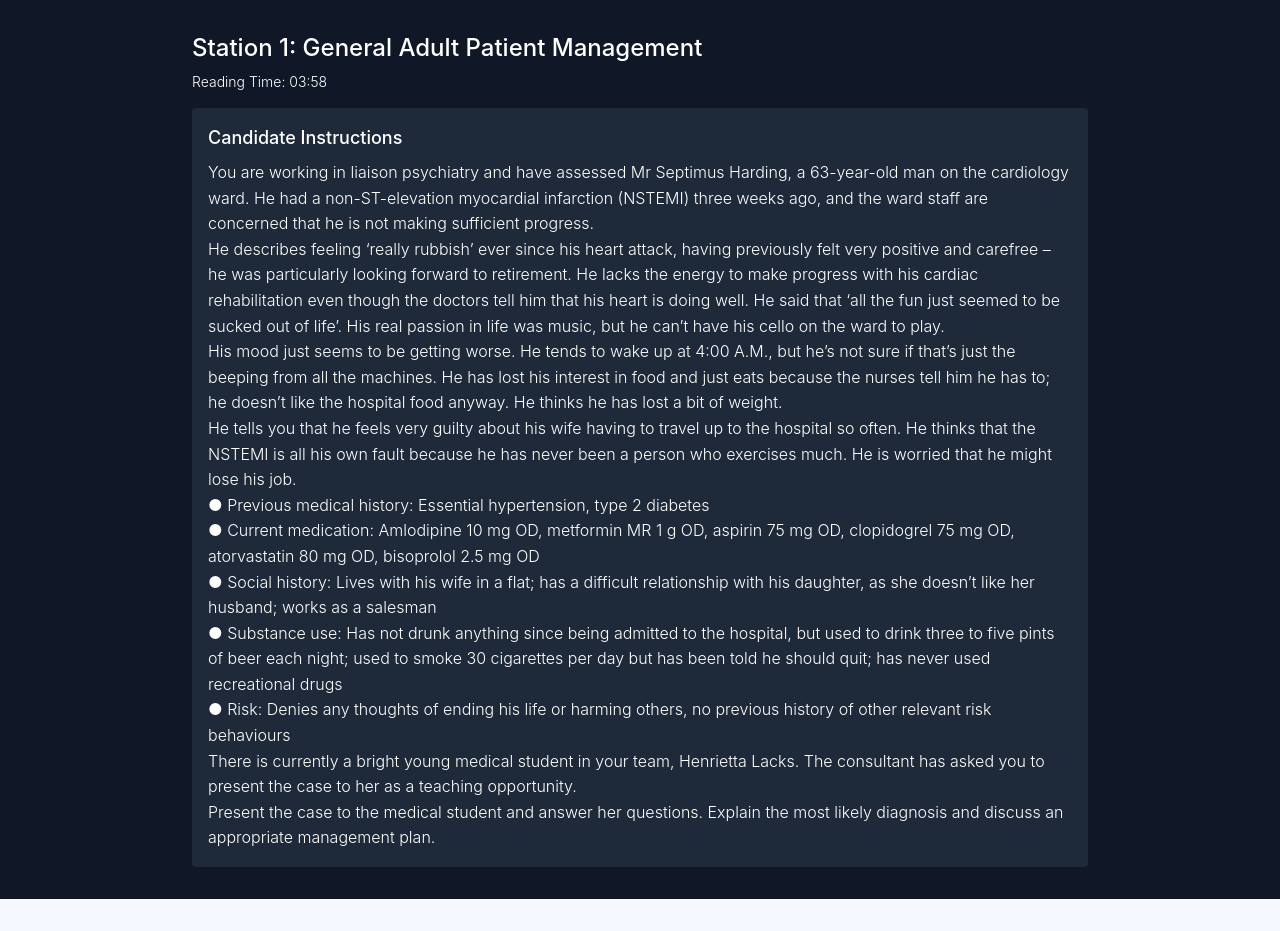
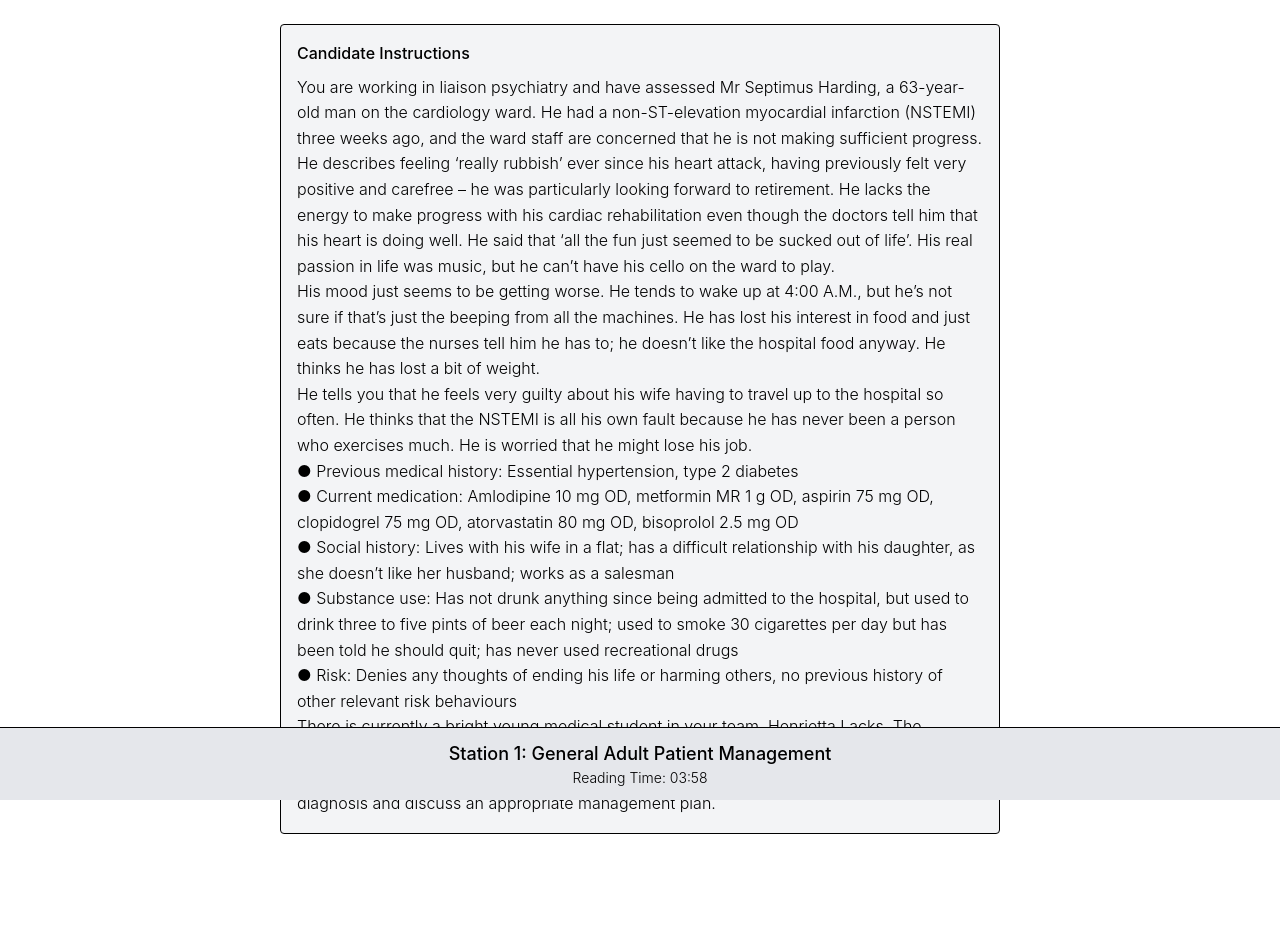
Before and after one commit to mindhelpa-limited/cas-simulator, a Next.js app: page /mockone in a window 1280 px wide. Both pictures are taken after typing "Sample" into the empty fields and a click on the button "Start Exam". Before the commit the page ends 899 px from the top, so only its background shows below. Built offline with nearby package versions, Linux system fonts and the light colour scheme.

Commit message:
Fix checkout session code with logs

```diff
--- a/app/mockone/page.tsx
+++ b/app/mockone/page.tsx
@@ -4,21 +4,20 @@ import { useState, useEffect, useRef } from "react";
 
 interface Station {
   title: string;
-  readingTime: number;
-  stationTime: number;
+  readingTime: number;   // e.g., 240
+  stationTime: number;   // e.g., 420
   candidateInstructions: string;
-  actorInstructions: string;
+  actorInstructions: string;           // passed to API only (not shown)
   feedbackDomains: Record<string, string>;
   voice?: string;
 }
+
 type ExamPhase = "intro" | "reading" | "station" | "break" | "scoring" | "finished" | "error";
 
 const Bell = () => (
   <audio
     ref={(el) => {
-      if (el) {
-        el.play().catch(() => {});
-      }
+      if (el) el.play().catch(() => {});
     }}
     hidden
   >
@@ -30,7 +29,7 @@ export default function MockOnePage() {
   const [stations, setStations] = useState<Station[]>([]);
   const [current, setCurrent] = useState(0);
   const [phase, setPhase] = useState<ExamPhase>("intro");
-  const [timer, setTimer] = useState(0);
+  const [timer, setTimer] = useState(0); // seconds remaining in current phase
   const [candidate, setCandidate] = useState("");
   const [showBell, setShowBell] = useState(false);
 
@@ -44,66 +43,112 @@ export default function MockOnePage() {
     { stationIndex: number; log: { role: string; content: string }[] }[]
   >([]);
 
-  // --- Load stations ---
+  // ---- Guard to prevent double transitions (Strict Mode, race conditions) ----
+  const transitionLock = useRef(false);
+
+  // ---- Load stations ----
   useEffect(() => {
     fetch("/data/stationsmockone.json")
       .then((res) => res.json())
-      .then((data) => {
+      .then((data: Station[]) => {
         setStations(data);
-        setTranscripts(data.map((_: any, i: number) => ({ stationIndex: i, log: [] })));
+        setTranscripts(data.map((_, i) => ({ stationIndex: i, log: [] })));
       })
       .catch(() => setPhase("error"));
   }, []);
 
-  // --- Timer logic ---
+  // ---- Single interval driving the countdown + transitions ----
   useEffect(() => {
-    if (timer > 0) {
-      const interval = setInterval(() => {
-        setTimer((t) => t - 1);
-        if (phase === "station" && timer === 61) {
+    if (phase === "intro" || phase === "error" || phase === "scoring" || phase === "finished")
+      return;
+
+    const id = setInterval(() => {
+      setTimer((prev) => {
+        const next = prev - 1;
+
+        // ring at 1:00 remaining during station
+        if (phase === "station" && next === 60) {
           setShowBell(true);
           setTimeout(() => setShowBell(false), 2000);
         }
+
+        if (next <= 0) {
+          // handle phase end guarded
+          if (!transitionLock.current) {
+            transitionLock.current = true;
+            setTimeout(() => {
+              handlePhaseEnd(); // call outside setState synchronously to avoid re-entry
+            }, 0);
+          }
+          return 0;
+        }
+        return next;
+      });
     }, 1000);
-      return () => clearInterval(interval);
-    } else if (timer === 0 && phase !== "intro") {
-      if (phase === "reading") setPhase("station");
-      else if (phase === "station") advanceStation();
-      else if (phase === "break") setPhase("reading");
-    }
-  }, [timer, phase]);
 
-  // --- Reset timer when phase changes ---
-  useEffect(() => {
-    if (phase === "reading" && stations[current]) {
-      setTimer(stations[current].readingTime); // always 4 min from JSON
-    } else if (phase === "station" && stations[current]) {
-      setTimer(stations[current].stationTime); // always 7 min from JSON
-    } else if (phase === "break") {
-      setTimer(30 * 60); // 30 min
-    }
+    return () => clearInterval(id);
   }, [phase, current, stations]);
 
-  const advanceStation = () => {
+  // ---- Transition handlers (state machine) ----
+  const startPhase = (nextPhase: ExamPhase, nextIndex: number | null = null) => {
+    if (nextIndex !== null) setCurrent(nextIndex);
+    setPhase(nextPhase);
+
+    if (nextPhase === "reading") {
+      const idx = nextIndex ?? current;
+      setTimer(stations[idx]?.readingTime ?? 240);
+    } else if (nextPhase === "station") {
+      const idx = nextIndex ?? current;
+      setTimer(stations[idx]?.stationTime ?? 420);
+    } else if (nextPhase === "break") {
+      setTimer(30 * 60);
+    }
+
+    // release lock on next tick to avoid same-tick re-entry
+    setTimeout(() => {
+      transitionLock.current = false;
+    }, 0);
+  };
+
+  const handlePhaseEnd = () => {
+    if (phase === "reading") {
+      // Reading -> Station (same station)
+      startPhase("station", current);
+      return;
+    }
+
+    if (phase === "station") {
+      // After Station 8 (index 7) -> break; else next station reading; after 16 -> scoring
       if (current === 7) {
-      setPhase("break");
-      setCurrent(8);
-    } else if (current < stations.length - 1) {
-      setCurrent((c) => c + 1);
-      setPhase("reading");
-    } else {
+        // set up break, then continue with station 9 (index 8) after break
+        startPhase("break", 8);
+        return;
+      }
+      if (current < stations.length - 1) {
+        startPhase("reading", current + 1);
+        return;
+      }
+      // last station finished
       setPhase("scoring");
+      setTimeout(() => {
+        transitionLock.current = false;
+      }, 0);
       handleScoring();
+      return;
+    }
+
+    if (phase === "break") {
+      // Break -> Reading (current already set to 8 above)
+      startPhase("reading", current);
+      return;
     }
   };
 
+  // ---- Public actions ----
   const startExam = (name: string) => {
-    if (name.trim() && stations.length > 0) {
-      setCandidate(name);
-      setCurrent(0);
-      setPhase("reading");
-      setTimer(stations[0].readingTime); // ✅ ensure we start with Reading
-    }
+    if (!name.trim() || stations.length === 0) return;
+    setCandidate(name.trim());
+    startPhase("reading", 0); // Station 1 reading
   };
 
   const updateTranscript = (role: "user" | "assistant", content: string) => {
@@ -118,19 +163,28 @@ export default function MockOnePage() {
     const stream = await navigator.mediaDevices.getUserMedia({ audio: true });
     mediaRecorderRef.current = new MediaRecorder(stream);
     audioChunksRef.current = [];
-    mediaRecorderRef.current.ondataavailable = (e) => audioChunksRef.current.push(e.data);
+
+    mediaRecorderRef.current.ondataavailable = (e) => {
+      audioChunksRef.current.push(e.data);
+    };
+
     mediaRecorderRef.current.onstop = async () => {
       setIsProcessing(true);
       const audioBlob = new Blob(audioChunksRef.current, { type: "audio/webm" });
+
       const form = new FormData();
       form.append("audio", audioBlob, "candidate_audio.webm");
       form.append("actorInstructions", stations[current].actorInstructions);
       form.append("voice", stations[current].voice || "alloy");
-      form.append("conversationHistory", JSON.stringify(transcripts.find(t => t.stationIndex === current)?.log || []));
+      form.append(
+        "conversationHistory",
+        JSON.stringify(transcripts.find((t) => t.stationIndex === current)?.log || [])
+      );
 
       try {
         const resp = await fetch("/api/mockone", { method: "POST", body: form });
         if (!resp.ok) throw new Error("API fail");
+
         const userTranscript = decodeURIComponent(resp.headers.get("X-User-Transcript") || "");
         const actorResponse = decodeURIComponent(resp.headers.get("X-Actor-Response") || "");
         updateTranscript("user", userTranscript);
@@ -146,6 +200,7 @@ export default function MockOnePage() {
         setIsProcessing(false);
       }
     };
+
     mediaRecorderRef.current.start();
     setIsRecording(true);
   };
@@ -158,11 +213,13 @@ export default function MockOnePage() {
   };
 
   const handleScoring = async () => {
+    try {
       const resp = await fetch("/api/score", {
         method: "POST",
         headers: { "Content-Type": "application/json" },
-      body: JSON.stringify({ candidateName: candidate, stations, transcripts })
+        body: JSON.stringify({ candidateName: candidate, stations, transcripts }),
       });
+      if (!resp.ok) throw new Error("Failed to generate report");
       const blob = await resp.blob();
       const url = URL.createObjectURL(blob);
       const a = document.createElement("a");
@@ -170,6 +227,9 @@ export default function MockOnePage() {
       a.download = `CASC_Report_${candidate.replace(/\s/g, "_")}.pdf`;
       a.click();
       setPhase("finished");
+    } catch (e) {
+      setPhase("error");
+    }
   };
 
   const formatTime = (s: number) =>
@@ -178,18 +238,27 @@ export default function MockOnePage() {
   const st = stations[current];
 
   return (
-    <main className="min-h-screen bg-gray-900 text-white flex flex-col items-center justify-center p-8">
-      <div className="w-full max-w-4xl mx-auto">
+    <main className="min-h-screen bg-white text-black flex flex-col items-center justify-between">
+      <div className="flex-grow w-full max-w-3xl mx-auto p-6">
         {phase === "intro" && (
           <div className="text-center">
-            <h1 className="text-4xl font-bold mb-4">Psychiatry CASC Exam Simulation</h1>
-            <form onSubmit={(e) => { e.preventDefault(); startExam((e.target as any).name.value); }}>
+            <h1 className="text-3xl font-bold mb-4">Psychiatry CASC Exam Simulation</h1>
+            <form
+              onSubmit={(e) => {
+                e.preventDefault();
+                startExam((e.target as any).name.value);
+              }}
+            >
               <input
                 name="name"
                 placeholder="Enter your full name"
-                className="px-4 py-2 text-lg w-full max-w-md bg-gray-700 border border-gray-600 rounded mb-4"
+                className="px-4 py-2 text-lg w-full max-w-md border rounded mb-4"
+                required
               />
-              <button type="submit" className="px-6 py-3 bg-blue-600 rounded-lg font-bold">
+              <button
+                type="submit"
+                className="px-6 py-3 bg-blue-600 text-white rounded-lg font-bold"
+              >
                 Start Exam
               </button>
             </form>
@@ -198,41 +267,72 @@ export default function MockOnePage() {
 
         {phase === "reading" && st && (
           <div>
-            <h2 className="text-2xl font-bold mb-2">{st.title}</h2>
-            <p className="text-sm mb-4">Reading Time: {formatTime(timer)}</p>
-            <div className="bg-gray-800 p-4 rounded">
-              <h3 className="text-lg font-semibold mb-2">Candidate Instructions</h3>
+            <div className="bg-gray-100 border p-4 rounded">
+              <h3 className="font-semibold mb-2">Candidate Instructions</h3>
               <p className="whitespace-pre-wrap">{st.candidateInstructions}</p>
             </div>
           </div>
         )}
 
         {phase === "station" && st && (
-          <div className="flex flex-col items-center">
-            <h2 className="text-2xl font-bold">{st.title}</h2>
-            <p className="mb-4">Station Time: {formatTime(timer)}</p>
+          <div className="flex flex-col items-center gap-6">
+            {/* Mic button */}
+            <div className="flex flex-col items-center justify-center w-full">
               <button
                 onClick={isRecording ? handleStopRecording : handleStartRecording}
-              className={`mt-6 w-32 h-32 rounded-full flex items-center justify-center font-bold ${
+                disabled={isProcessing}
+                className={`mt-6 w-32 h-32 rounded-full flex items-center justify-center font-bold text-white ${
                   isRecording ? "bg-red-600 animate-pulse" : "bg-green-600"
-              }`}
+                } ${isProcessing ? "opacity-50 cursor-not-allowed" : ""}`}
               >
-              {isRecording ? "Stop" : "Speak"}
+                {isProcessing ? "Processing..." : isRecording ? "Stop" : "Speak"}
               </button>
+              <p className="mt-2 text-sm text-gray-500">
+                Press and speak — the AI actor will reply.
+              </p>
+            </div>
+
+            {/* Conversation (candidate sees only dialogue, no actor script) */}
+            <div className="w-full max-h-64 overflow-y-auto bg-gray-50 border rounded p-3 text-sm">
+              <h4 className="font-semibold mb-2 text-gray-700">Conversation</h4>
+              {(transcripts.find((t) => t.stationIndex === current)?.log || []).map(
+                (entry, i) => (
+                  <p
+                    key={i}
+                    className={entry.role === "user" ? "text-black" : "text-blue-700"}
+                  >
+                    <strong>{entry.role === "user" ? "You" : "Actor"}:</strong>{" "}
+                    {entry.content}
+                  </p>
+                )
+              )}
+            </div>
           </div>
         )}
 
         {phase === "break" && (
           <div className="text-center">
-            <h1 className="text-3xl mb-4">Break Time</h1>
+            <h1 className="text-3xl mb-4 font-bold">Break Time</h1>
             <p>{formatTime(timer)}</p>
           </div>
         )}
 
         {phase === "scoring" && <p className="text-center">Generating Report...</p>}
         {phase === "finished" && <p className="text-center">Report Downloaded ✅</p>}
-        {phase === "error" && <p className="text-center text-red-500">Error occurred</p>}
+        {phase === "error" && (
+          <p className="text-center text-red-600">Error occurred — please retry.</p>
+        )}
       </div>
+
+      {/* Sticky footer for station title + live time */}
+      {st && (phase === "reading" || phase === "station") && (
+        <footer className="sticky bottom-0 w-full bg-gray-200 border-t py-3 text-center">
+          <h2 className="text-lg font-semibold">{st.title}</h2>
+          <p className="text-sm">
+            {phase === "reading" ? "Reading Time" : "Station Time"}: {formatTime(timer)}
+          </p>
+        </footer>
+      )}
 
       {showBell && <Bell />}
       <audio ref={audioPlayerRef} hidden />
```
Lines whose indentation alone changed are shown as unchanged.
